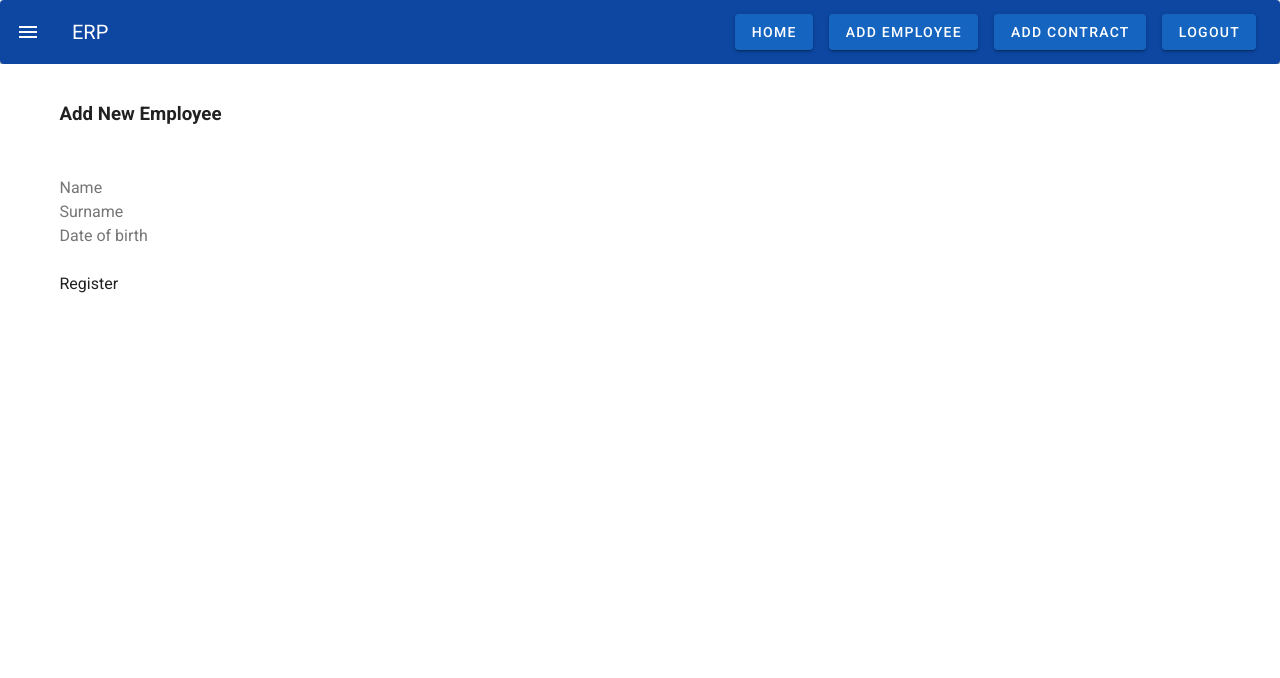
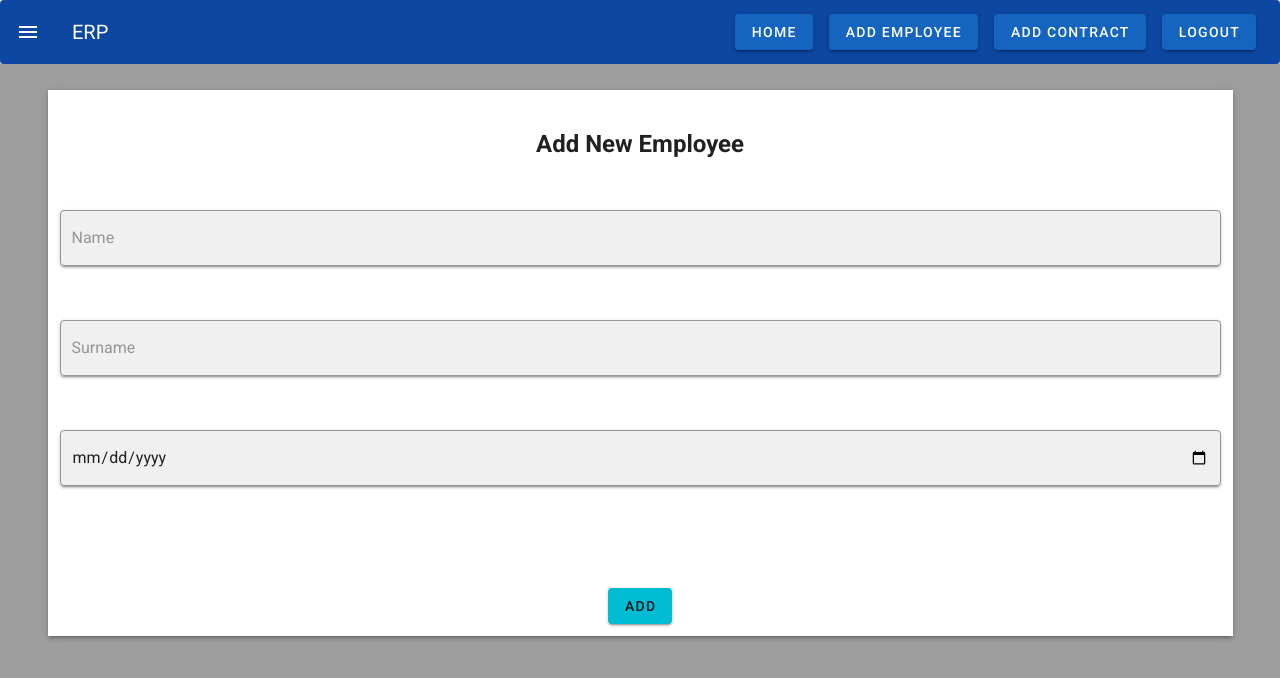
Before and after one commit to Vezil/ERP-Employee, a Vue app in the folder client/: page /#/NewEmployee in a window 1280 px wide. Shown: the top 678 px of the page. Built offline with nearby package versions, Linux system fonts and the light colour scheme.

Commit message:
connect navbar with routing

```diff
--- a/client/src/App.vue
+++ b/client/src/App.vue
@@ -20,3 +20,8 @@ export default {
   }),
 };
 </script>
+<style>
+:root{
+  background-color: black;
+}
+</style>
--- a/client/src/components/Navbar.vue
+++ b/client/src/components/Navbar.vue
@@ -4,9 +4,9 @@
       <v-app-bar-nav-icon></v-app-bar-nav-icon>
       <v-toolbar-title>ERP</v-toolbar-title>
       <v-spacer></v-spacer>
-      <v-btn color="blue darken-3" class="mx-2">Home</v-btn>
-      <v-btn color="blue darken-3" class="mx-2">Add Employee</v-btn>
-      <v-btn color="blue darken-3" class="mx-2">Add Contract</v-btn>
+      <router-link to="/"><v-btn color="blue darken-3" class="mx-2">Home</v-btn></router-link>
+      <router-link to="NewEmployee"><v-btn color="blue darken-3" class="mx-2">Add Employee</v-btn></router-link>
+      <router-link to="NewContract"><v-btn color="blue darken-3" class="mx-2">Add Contract</v-btn></router-link>
       <v-btn color="blue darken-3" class="mx-2">Logout</v-btn>
     </v-toolbar>
   </v-card>
--- a/client/src/components/pages/NewEmployee.vue
+++ b/client/src/components/pages/NewEmployee.vue
@@ -1,14 +1,20 @@
 <template>
-  <v-app>
-    <div class="container">
+  <v-app class="grey">
+    <v-layout column>
+     <v-flex xs6>
+      <div class="container white elevation-3 form">
       <br>
-        <h3>Add New Employee</h3><br><br>
-        <input type="name" name="name" v-model="name" placeholder="Name"/><br>
-        <input type="surname" name="surname" v-model="surname" placeholder="Surname"/><br/>
-        <input type="birthdate" name="birthdate" v-model="birthdate" placeholder="Date of birth"/><br>
+        <h2>Add New Employee</h2><br><br>
+        <v-text-field type="text" name="name" v-model="name" placeholder="Name" outlined solo-inverted></v-text-field><br>
+        <v-text-field type="text" name="surname" v-model="surname" placeholder="Surname" outlined solo-inverted></v-text-field><br/>
+        <v-text-field type="date" name="birthdate" v-model="birthdate" placeholder="Date of birth" value="2018-07-22" outlined solo-inverted></v-text-field><br>
         <br>
-        <button @click="create">Register</button>
+        <div class="error" v-html="error"></div>
+        <br>
+        <v-btn class="cyan" @click="create">Add</v-btn>
       </div>
+    </v-flex>
+   </v-layout>
   </v-app>
 </template>
 
@@ -20,22 +26,33 @@ export default {
     return{
       name:'',
       surname:'',
-      birthdate:''
+      birthdate:'',
+      error: ''
     }
   },
   methods:{
     async create() {
+      try {
         const response = await AuthenticationService.create({
             name:this.name,
             surname:this.surname,
             birthdate:this.birthdate
           })
-      console.log(response.data)
+       } catch (error){
+        this.error = error.response.data.error
+        console.log(error)
+       }
+
     }
   }
 }
 </script>
 
 <style>
-
+.form{
+margin-top:2%;
+text-align: center;
+padding:20px;
+background-color: aqua;
+}
 </style>
```
Lines whose indentation alone changed are shown as unchanged.
